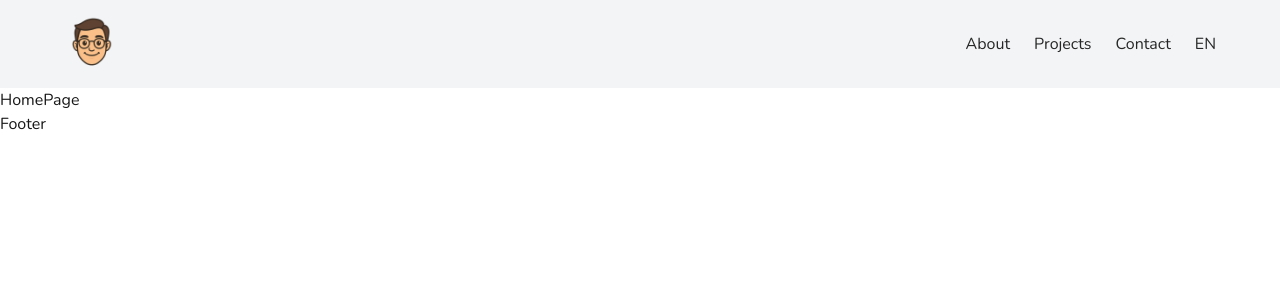
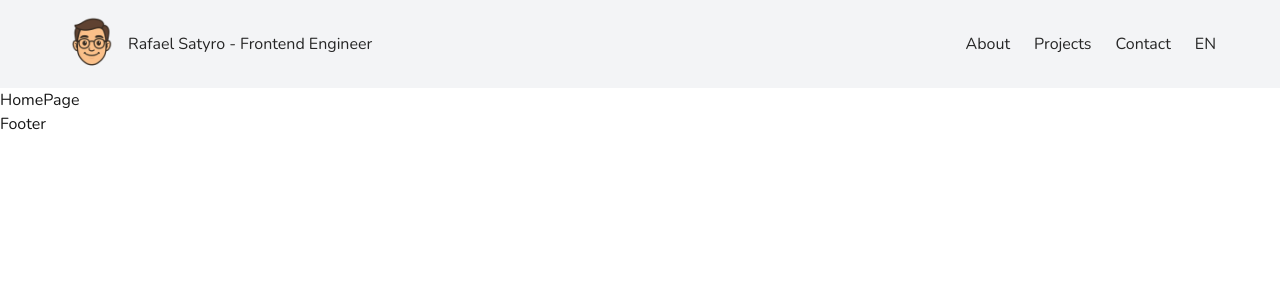
Before and after one commit to VascainoNato/portfolio, a Next.js app: page / in a window 1280 px wide. Shown: the top 300 px of the page. Built offline with nearby package versions, Linux system fonts and the light colour scheme.

Commit message:
fix: inserido-nome-title

```diff
--- a/components/Header.tsx
+++ b/components/Header.tsx
@@ -6,20 +6,26 @@ import { useState } from "react";
 export default function Header() {
     const [lang, setLang] = useState<'pt' | 'en'>('pt');
     return (
-      <header className="flex h-20 items-center pl-8 pr-8 bg-gray-100 justify-between md:pl-10 md:pr-10 lg:pl-12 lg:pr-12 xl:pl-16 xl:pr-16 xl:h-22 2xl:pl-20 2xl:pr-20">
-        <Image
+      <header className="flex h-20 items-center pl-8 pr-8 bg-gray-100 justify-between md:pl-10 md:pr-10 lg:pl-12 lg:pr-12 xl:pl-16 xl:pr-16 xl:h-22 2xl:pl-20 2xl:pr-20 2xl:h-24">
+        <div className="flex items-center gap-2">
+          <>
+          <Image
             src={Logo}
             alt="Logo"
-            className="h-12 w-12 xl:w-14 xl:h-14"
-        />
+            className="h-12 w-12 xl:w-14 xl:h-14 transition ease-in-out duration-800 hover:scale-[1.05]"
+          />
+           <h1 className="hidden md:flex md:text-sm md:text-neutral-800 xl:text-base md:transition md:ease-in-out md:duration-800 md:hover:scale-[1.05]">Rafael Satyro - Frontend Engineer</h1>
+          </>
+        </div>
+
         <div className="flex items-center gap-4 md:gap-6">
-            <h1 className="text-sm text-neutral-800 xl:text-base">About</h1>
-            <h1 className="text-sm text-neutral-800 xl:text-base">Projects</h1>
-            <h1 className="text-sm text-neutral-800 xl:text-base">Contact</h1>
+            <h1 className="text-sm text-neutral-800 xl:text-base transition ease-in-out duration-800 hover:scale-[1.05] cursor-pointer">About</h1>
+            <h1 className="text-sm text-neutral-800 xl:text-base transition ease-in-out duration-800 hover:scale-[1.05] cursor-pointer">Projects</h1>
+            <h1 className="text-sm text-neutral-800 xl:text-base transition ease-in-out duration-800 hover:scale-[1.05] cursor-pointer">Contact</h1>
             <div className="flex md:flex md:items-center md:gap-4">
                 <button
                     onClick={() => setLang(prev => (prev === 'pt' ? 'en' : 'pt'))}
-                    className="text-sm text-neutral-800 transition xl:text-base cursor-pointer"
+                    className="text-sm text-neutral-800 xl:text-base cursor-pointer transition ease-in-out duration-800 hover:scale-[1.05]"
                     >
                     {lang === 'pt' ? 'EN' : 'PT-BR'}
                 </button>
```
